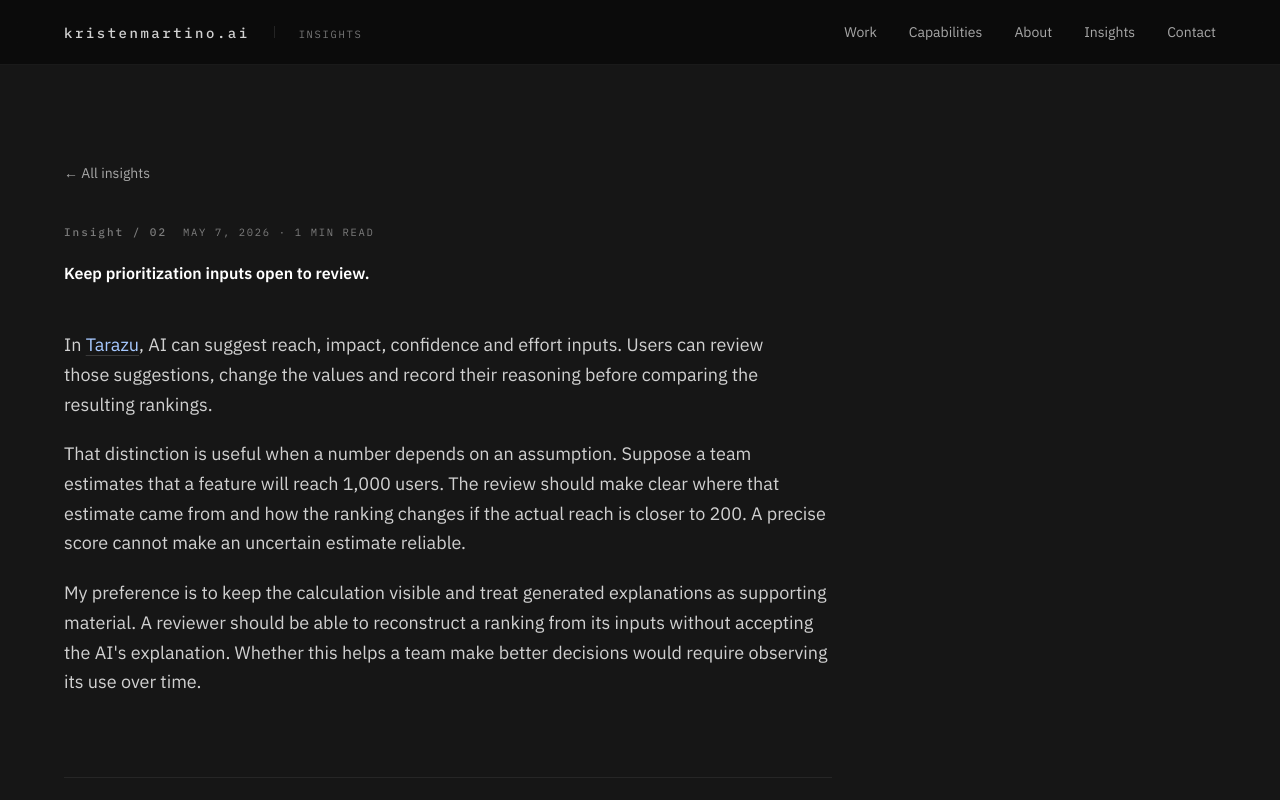
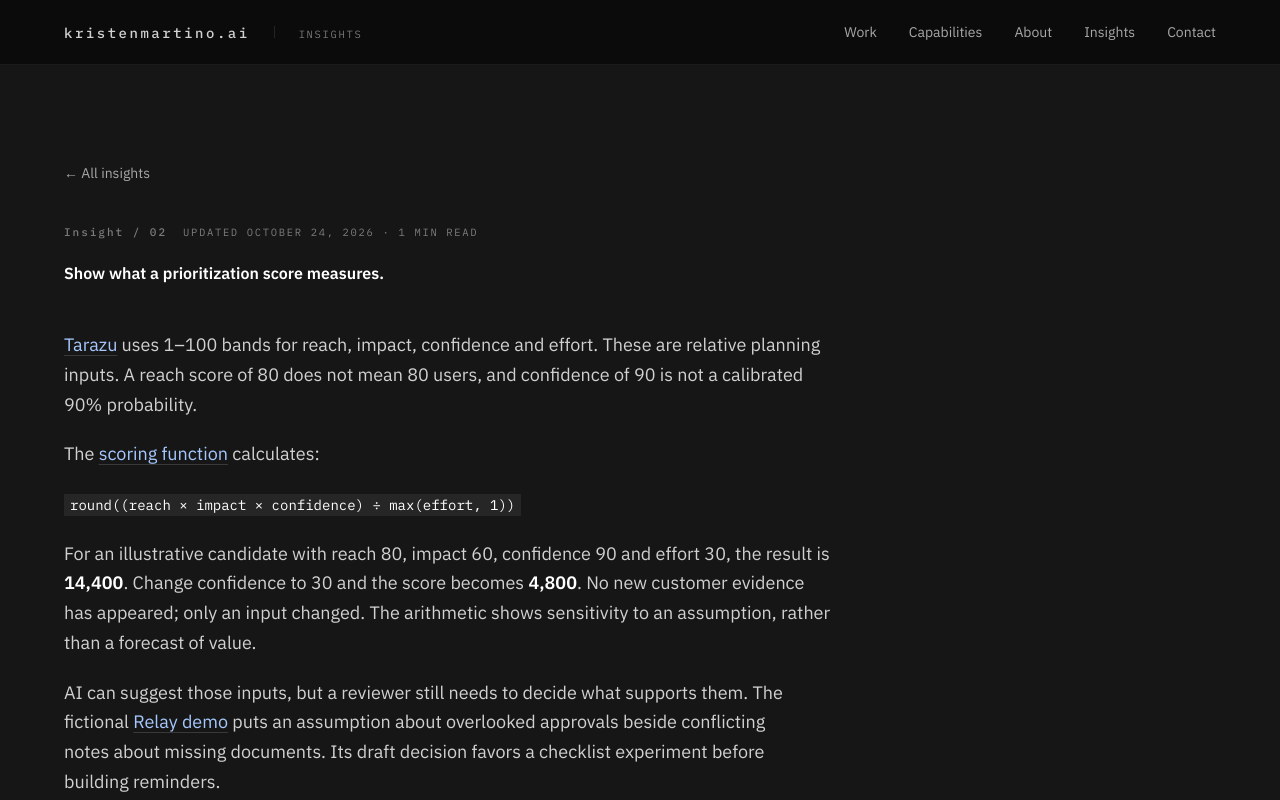
Before and after one commit to kristenmartino/portfolio-v2, a Next.js app: page /insights/ai-as-thinking-aid in a window 1280 px wide. Shown: the top 800 px of the page. Built offline with nearby package versions, Linux system fonts and the light colour scheme.

Commit message:
fix(content): replace generic insights with sourced project notes

```diff
--- a/src/app/insights/[slug]/page.tsx
+++ b/src/app/insights/[slug]/page.tsx
@@ -11,6 +11,7 @@ const dateFormatter = new Intl.DateTimeFormat("en-US", {
   year: "numeric",
   month: "long",
   day: "numeric",
+  timeZone: "UTC",
 });
 
 export function generateStaticParams() {
@@ -66,7 +67,7 @@ export default async function InsightPage({
                 Insight / {note.index}
               </Mono>
               <Mono variant="caption" tone="muted">
-                {dateFormatter.format(new Date(note.date))} · {note.readingMinutes} min read
+                {note.updated ? "Updated " : ""}{dateFormatter.format(new Date(note.updated ?? note.date))} · {note.readingMinutes} min read
               </Mono>
             </div>
             <h1
--- a/src/app/insights/page.tsx
+++ b/src/app/insights/page.tsx
@@ -15,6 +15,7 @@ const dateFormatter = new Intl.DateTimeFormat("en-US", {
   year: "numeric",
   month: "short",
   day: "2-digit",
+  timeZone: "UTC",
 });
 
 export default function InsightsIndex() {
@@ -45,7 +46,7 @@ export default function InsightsIndex() {
               </span>
             </h1>
             <p className="mt-6 text-base md:text-lg leading-relaxed max-w-xl text-[var(--color-graphite-40)]">
-              Design choices and open questions from my projects, with examples of how I would review them.
+              Project notes on lease extraction, prioritization scores, data checks and billing requirements.
             </p>
           </div>
 
@@ -54,7 +55,7 @@ export default function InsightsIndex() {
               <li key={note.slug}>
                 <Link
                   href={`/insights/${note.slug}`}
-                  className="group grid grid-cols-[3rem_1fr_auto] md:grid-cols-[4rem_1fr_auto] items-baseline gap-4 md:gap-8 py-7 md:py-9 border-b border-[var(--color-graphite-90)] hover:border-[var(--color-graphite-60)] transition-colors"
+                  className="group grid grid-cols-[2rem_minmax(0,1fr)] md:grid-cols-[4rem_minmax(0,1fr)_auto] items-baseline gap-4 md:gap-8 py-7 md:py-9 border-b border-[var(--color-graphite-90)] hover:border-[var(--color-graphite-60)] transition-colors"
                 >
                   <Mono variant="index" tone="muted">
                     {note.index}
@@ -67,9 +68,9 @@ export default function InsightsIndex() {
                       {note.excerpt}
                     </p>
                   </div>
-                  <div className="flex flex-col items-end gap-1 text-right">
+                  <div className="col-start-2 flex flex-wrap items-baseline gap-x-3 gap-y-1 md:col-start-auto md:flex-col md:items-end md:text-right">
                     <Mono variant="caption" tone="muted">
-                      {dateFormatter.format(new Date(note.date))}
+                      {note.updated ? "Updated " : ""}{dateFormatter.format(new Date(note.updated ?? note.date))}
                     </Mono>
                     <Mono variant="caption" tone="muted">
                       {note.readingMinutes} min read
--- a/src/app/work-with-me/page.tsx
+++ b/src/app/work-with-me/page.tsx
@@ -87,7 +87,7 @@ export default function WorkWithMe() {
         </Section>
 
         {/* §03 — proof */}
-        <Section id="proof" index="03" label="Proof" variant="soot">
+        <Section id="proof" index="03" label="Project examples" variant="soot">
           <div className="max-w-2xl">
             <h2
               className="font-semibold text-[var(--color-bone)]"
--- a/src/components/services/EngagementCard.tsx
+++ b/src/components/services/EngagementCard.tsx
@@ -68,7 +68,7 @@ export function EngagementCard({ engagement }: { engagement: Engagement }) {
         {/* deliverable preview — the tangible artifact */}
         <div className="mt-7 border border-[var(--color-graphite-20)] bg-[var(--color-paper)]">
           <div className="px-4 py-2.5 border-b border-[var(--color-graphite-20)] flex items-center justify-between">
-            <Mono variant="caption">What lands in your inbox</Mono>
+            <Mono variant="caption">Deliverable</Mono>
             <span
               aria-hidden
               className="h-1.5 w-1.5 rounded-full"
--- a/src/content/insights/ai-as-thinking-aid.mdx
+++ b/src/content/insights/ai-as-thinking-aid.mdx
@@ -1,5 +1,11 @@
-In [Tarazu](/work/tarazu), AI can suggest reach, impact, confidence and effort inputs. Users can review those suggestions, change the values and record their reasoning before comparing the resulting rankings.
+[Tarazu](/work/tarazu) uses 1–100 bands for reach, impact, confidence and effort. These are relative planning inputs. A reach score of 80 does not mean 80 users, and confidence of 90 is not a calibrated 90% probability.
 
-That distinction is useful when a number depends on an assumption. Suppose a team estimates that a feature will reach 1,000 users. The review should make clear where that estimate came from and how the ranking changes if the actual reach is closer to 200. A precise score cannot make an uncertain estimate reliable.
+The [scoring function](https://github.com/kristenmartino/Tarazu/blob/87f3698af1e7665730e136e91413a961b6f86152/src/utils.js) calculates:
 
-My preference is to keep the calculation visible and treat generated explanations as supporting material. A reviewer should be able to reconstruct a ranking from its inputs without accepting the AI's explanation. Whether this helps a team make better decisions would require observing its use over time.
+`round((reach × impact × confidence) ÷ max(effort, 1))`
+
+For an illustrative candidate with reach 80, impact 60, confidence 90 and effort 30, the result is **14,400**. Change confidence to 30 and the score becomes **4,800**. No new customer evidence has appeared; only an input changed. The arithmetic shows sensitivity to an assumption, rather than a forecast of value.
+
+AI can suggest those inputs, but a reviewer still needs to decide what supports them. The fictional [Relay demo](https://tarazu.app/demo) puts an assumption about overlooked approvals beside conflicting notes about missing documents. Its draft decision favors a checklist experiment before building reminders.
+
+The records explain why the proposed next step changed. The checklist experiment remains a proposal. A useful review is to recover the inputs and evidence behind that decision, then return to the record after the test to see what changed.
--- a/src/content/insights/decompose-ambiguity.mdx
+++ b/src/content/insights/decompose-ambiguity.mdx
@@ -1,7 +1,7 @@
-A team might begin with a request to replace a billing tool because invoices keep needing corrections. I would first separate the observation from the proposed fix.
+In my [billing recovery work at RealPage](/work/billing-recovery-and-reconciliation), exceptions included missing order matches, inconsistent customer or property identifiers, and product or bundle configuration problems.
 
-In that hypothetical case, the observation is repeated invoice corrections. Useful questions include which products are affected, where the incorrect values first appear and whether the issue is in configuration, source data or a manual handoff. Replacing the tool is one possible response, but the evidence may point to a smaller change.
+I translated those discrepancies into field mappings, transformation rules and reconciliation requirements. The immediate need was to produce importable billing lines for failed transactions while the underlying corrections progressed.
 
-I would collect a few representative cases, trace them through the workflow and compare explanations with the people doing the work. Then I would write down the options and what evidence would support each one.
+An interim Alteryx process supported that work before month-end close. I defined the mappings, rules and validation requirements and coordinated with Revenue Operations. The data-warehouse and implementation teams built the model.
 
-This takes time and should fit the size of the decision. A small, reversible fix may need only a short check. A migration affecting several teams calls for a more detailed investigation.
+For a similar investigation, I would write an exception as a checkable requirement: identify the source and target fields, define the expected mapping, specify how rejected rows are handled, and state how the output will reconcile. Those details are more useful to the delivery team than a broad instruction to replace or automate the workflow.
--- a/src/content/insights/index.ts
+++ b/src/content/insights/index.ts
@@ -4,46 +4,51 @@ export const notes: Note[] = [
   {
     slug: "make-extraction-failures-visible",
     index: "01",
-    title: "Make extracted values easy to check.",
+    title: "Check the value and its source separately.",
     date: "2026-05-07",
+    updated: "2026-10-24",
     excerpt:
-      "A document-review interface needs a clear path from each extracted value back to its source.",
+      "Tenancy's optional source spans and model-supplied citations show why a working link is only one part of extraction review.",
     readingMinutes: 1,
   },
   {
     slug: "ai-as-thinking-aid",
     index: "02",
-    title: "Keep prioritization inputs open to review.",
+    title: "Show what a prioritization score measures.",
     date: "2026-05-07",
+    updated: "2026-10-24",
     excerpt:
-      "How I separate AI suggestions from the inputs and calculations behind a product ranking.",
+      "A worked Tarazu calculation: relative 1–100 inputs, an editable confidence assumption, and the fictional Relay decision.",
     readingMinutes: 1,
   },
   {
     slug: "what-aggregators-dedupe-away",
     index: "03",
-    title: "Comparing coverage while keeping the sources.",
+    title: "Compare the retrieved reporting.",
     date: "2026-05-07",
+    updated: "2026-10-24",
     excerpt:
-      "The tradeoff between grouping related reporting and preserving differences between individual articles.",
+      "How Sift's index and web-search paths shape a coverage comparison, and what an agreement label can establish.",
     readingMinutes: 1,
   },
   {
     slug: "why-most-dashboards-fail",
     index: "04",
-    title: "Start a dashboard with a review question.",
+    title: "Trace a dashboard value to its denominator.",
     date: "2026-04-22",
+    updated: "2026-10-24",
     excerpt:
-      "A worked example of choosing views around a question, plus why daily usage is not a universal success measure.",
+      "Follow SpecialtyPulse's $104.91 payment from 57 synthetic source rows through service weighting to the displayed result.",
     readingMinutes: 1,
   },
   {
     slug: "decompose-ambiguity",
     index: "05",
-    title: "Write down the observation before choosing a fix.",
+    title: "Turn a billing exception into a requirement.",
     date: "2026-03-14",
+    updated: "2026-10-24",
     excerpt:
-      "A hypothetical example of separating an observation, a question and a proposed intervention.",
+      "How missing order matches and inconsistent identifiers became mapping, validation and reconciliation requirements at RealPage.",
     readingMinutes: 1,
   },
 ];
--- a/src/content/insights/make-extraction-failures-visible.mdx
+++ b/src/content/insights/make-extraction-failures-visible.mdx
@@ -1,5 +1,12 @@
-An extracted value is easier to review when its source is visible beside it. In [Tenancy](/work/tenancy), that means showing lease details with the source pages and giving the reviewer a way to approve, correct or reject flagged fields.
+In [Tenancy](/work/tenancy), an extracted field can include a page number, a snippet and coordinates for highlighting the source. Those references give a reviewer somewhere to look. They do not establish that the extracted value is correct.
 
-I would use the same approach for other document workflows: keep the source excerpt close to the value, identify missing information and preserve a correction when the user supplies one. If a value was calculated from other fields, show that calculation rather than presenting it as a quote from the document.
+Two details in the implementation matter:
 
-Source links make values easier to check. Measuring extraction accuracy still requires reviewed examples, including incomplete and difficult documents.
+- The extraction schema permits `source: null`. A field can arrive without a reference.
+- The Q&A prompt requests citations, but the response schema permits an empty citation list. Parsing a valid response does not check whether the cited field supports the answer.
+
+That distinction changes how I describe the feature: source navigation is implemented; independent citation verification is not. The [extraction schema](https://github.com/kristenmartino/tenancy-api/blob/main/schemas.py) and [Q&A handler](https://github.com/kristenmartino/tenancy-api/blob/main/qa.py) show the boundary.
+
+The review queue addresses a different task. A person can accept a flagged value, save a correction or reject it. Extractions are already stored before those decisions. Clearing a blocker records a review decision; it is not an accuracy measurement.
+
+The next evaluation needs labeled leases with expected values and supporting source locations. I would score value correctness and source support separately, including missing fields and incorrect references. A working page link should not turn either failure into a pass.
--- a/src/content/insights/what-aggregators-dedupe-away.mdx
+++ b/src/content/insights/what-aggregators-dedupe-away.mdx
@@ -1,7 +1,9 @@
-Grouping articles about the same event can make a news feed easier to scan. It can also hide useful differences if the group replaces every source with a single summary.
+[Sift](/work/sift) compares coverage using retrieved articles and model-generated claims. The useful question is specific: what did these sources say about this topic?
 
-For [Sift](/work/sift), I wanted readers to compare coverage and open the original reporting. A shared event does not mean the articles make identical claims. One may include a qualification, a different source or a later update. A comparison should preserve those details and let the reader inspect them.
+The companion MCP tool starts with Sift's article index. When coverage is sparse, it can add web-search results. Claims retain an `index` or `web` source tag, and index claims can carry article IDs for opening the underlying reporting. The [tool implementation](https://github.com/kristenmartino/sift-mcp/blob/main/src/sift_mcp/server.py) shows those paths.
 
-There is a second problem: readers may need context before they can compare coverage. Sift includes background explainers, term definitions and sourced reference pages about people, organizations and legislation mentioned in stories.
+A result therefore depends on which articles were retrieved, when they were available and which claims the model extracted. An agreement label describes the tool's comparison of that set. It does not establish a consensus across all reporting or verify the claim itself.
 
-These are design choices, rather than evidence that reading more sources changes someone's view. To evaluate the product, I would test whether readers can locate the original claims, identify differences and find the context they need.
+This is why the route back to the article matters. A reviewer may find a qualification, a later update or a difference between the article and the generated wording. Civic reference pages can supply background, but their coverage also varies; some entities and fields have no entry.
+
+My next review task would be to choose one comparison claim, open its cited reporting and check whether the wording preserves the source's qualifications. I would record a missing citation and an unsupported interpretation as different failures, since they need different fixes.
--- a/src/content/insights/why-most-dashboards-fail.mdx
+++ b/src/content/insights/why-most-dashboards-fail.mdx
@@ -1,7 +1,9 @@
-When planning a dashboard, I find it useful to name a question before choosing charts. For example: which specialties have declining average payments, and which procedures account for the difference?
+In [SpecialtyPulse](/work/specialtypulse-pipeline), the procedure view answers a narrower question than the specialty summary: what was the average payment per service for a particular procedure?
 
-[SpecialtyPulse](/work/specialtypulse-pipeline) supports that review with specialty comparisons and a procedure view. Its synthetic CMS-schema records let someone inspect the calculations and navigation. It does not show that the dashboard improves sales decisions or business outcomes.
+For Dermatology / HCPCS 99213, the synthetic 2023 fixture contains **57 qualifying rows and 3,777 services**. Summing each row's payment multiplied by service count gives **$396,247.22**. Dividing by 3,777 gives **$104.91 per service**, rounded to cents. The [verification artifact](https://github.com/kristenmartino/specialtypulse_pipeline/blob/60ef4479fd197f7abf171907f9a93b757d6e5085/data/payment_verification.json) lists the inputs and source-file hash.
 
-Usage measures also depend on the task. A daily operations view might be used every morning; a monthly reconciliation report might be working well at a monthly cadence. Usage frequency needs that context to be meaningful.
+A simple average of row-level payments would give each row equal influence, even when one represents many more services. Weighting by service count answers the stated question. It still does not tell us whether a procedure is underpaid or whether a sales opportunity exists.
 
-I would evaluate a dashboard by asking intended users to complete a relevant review: find the exception, explain the measure and identify what to investigate next. I would also check whether the data reconciles and whether labels are understood. A clear purpose helps choose a view, but data quality and usability still need their own checks.
+The displayed value now comes from the same local Spark mart as the verification output. That supports the path from fixture to calculation to screen. It does not establish that the synthetic comparison years describe historical Medicare trends, or that the external Databricks, Airflow and Domo services executed.
+
+For a dashboard review, I would start with one displayed value: name the denominator, recover its source rows and reproduce the calculation. Then ask an intended user what decision that value supports. Reconciliation and usefulness are separate checks; a successful calculation does not answer both.
--- a/src/content/services.ts
+++ b/src/content/services.ts
@@ -28,7 +28,7 @@ export type Engagement = {
   id: string;
   index: string;
   name: string;
-  /** "starting at" anchor — placeholder, confirm before launch. */
+  /** Starting price displayed on the engagement card. */
   anchor: string;
   timeline: string;
   cadence: string;
@@ -41,7 +41,7 @@ export type Engagement = {
 export type ProofItem = {
   slug: string;
   name: string;
-  /** Reframed one-liner: what this proves about the offer. */
+  /** The implementation example illustrated by this project. */
   claim: string;
   detail: string;
   metric: string;
@@ -111,7 +111,7 @@ export const proof: readonly ProofItem[] = [
     liveHref: "https://cabana-kristenmartinos-projects.vercel.app",
     liveLabel: "Try the demo",
   },
-  { slug: "tarazu", name: "Tarazu", claim: "Reviewing product-prioritization inputs.", detail: "A RICE prioritization tool where users can adjust AI-suggested inputs and record the reasons behind a ranking.", metric: "Reach · impact · confidence · effort", caseStudyHref: "/work/tarazu", liveHref: "https://prioritize.kristenmartino.ai", liveLabel: "Try Tarazu" },
+  { slug: "tarazu", name: "Tarazu", claim: "Relative scores and saved decision reasons.", detail: "The fictional Relay walkthrough links editable scores, supporting and conflicting notes, and a draft decision. Users can copy the reasoning into a decision brief.", metric: "Fictional walkthrough · editable scores", caseStudyHref: "/work/tarazu", liveHref: "https://tarazu.app/demo", liveLabel: "Try the Relay demo" },
 ];
 export const processHeading = "How the review works.";
 export const processSteps: readonly ProcessStep[] = [
--- a/src/lib/types.ts
+++ b/src/lib/types.ts
@@ -104,6 +104,7 @@ export type Note = {
   index: string;
   title: string;
   date: string;
+  updated?: string;
   excerpt: string;
   readingMinutes: number;
 };
```
